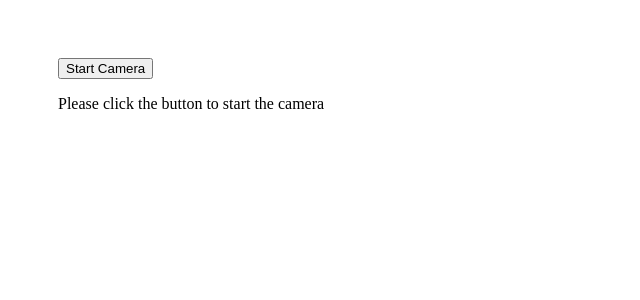
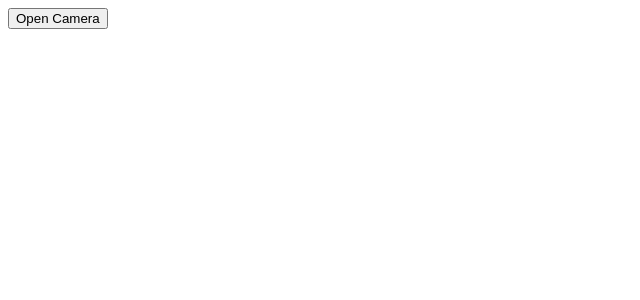
Before and after one commit to Raamdeluxe/test, a React (Create React App) app: page / in a window 1280 px wide. Shown: the top 300 px of the page, without its empty margins (0-640 px from the left). Built offline with nearby package versions, Linux system fonts and the light colour scheme.

Commit message:
camera 1.2

```diff
--- a/src/ARCamera.css
+++ /dev/null
@@ -1,3 +0,0 @@
-.btn-container {
-	padding: 50px;
-}
--- a/src/ARCamera.js
+++ /dev/null
@@ -1,34 +0,0 @@
-import React, { useState } from "react";
-import "./ARCamera.css";
-import "aframe";
-import "aframe-ar";
-
-const ARCamera = () => {
-	const [stream, setStream] = useState(null);
-
-	const startCamera = async () => {
-		try {
-			const mediaStream = await navigator.mediaDevices.getUserMedia({
-				video: true,
-			});
-			setStream(mediaStream);
-		} catch (err) {
-			console.log(err);
-		}
-	};
-
-	return (
-		<div className="btn-container">
-			<button onClick={startCamera}>Start Camera</button>
-			{stream ? (
-				<a-scene>
-					<a-video src={stream}></a-video>
-				</a-scene>
-			) : (
-				<p>Please click the button to start the camera</p>
-			)}
-		</div>
-	);
-};
-
-export default ARCamera;
--- /dev/null
+++ b/src/App.css
@@ -0,0 +1,6 @@
+.video_container {
+	display: flex;
+	flex-direction: column;
+	gap: 20px;
+	height: 100%;
+}
--- a/src/App.js
+++ b/src/App.js
@@ -1,11 +1,44 @@
-import ARCamera from "./ARCamera";
+import React, { useState } from "react";
+import "./App.css";
 
-function App() {
+function Camera() {
+	const [stream, setStream] = useState(null);
+	const [error, setError] = useState(null);
+	const [isCameraOpen, setIsCameraOpen] = useState(false);
+
+	const openCamera = () => {
+		navigator.mediaDevices
+			.getUserMedia({ video: true })
+			.then(setStream)
+			.catch(setError);
+		setIsCameraOpen(true);
+	};
+
+	const closeCamera = () => {
+		stream.getTracks().forEach((track) => track.stop());
+		setIsCameraOpen(false);
+	};
+
+	if (error) {
+		return <p>{error.message}</p>;
+	}
 	return (
-		<div className="App">
-			<ARCamera />
+		<div>
+			{!isCameraOpen ? (
+				<button onClick={openCamera}>Open Camera</button>
+			) : (
+				<div className="video_container">
+					<video
+						playsInline
+						autoPlay
+						muted
+						ref={(ref) => ref && (ref.srcObject = stream)}
+					/>
+					<button onClick={closeCamera}>Close Camera</button>
+				</div>
+			)}
 		</div>
 	);
 }
 
-export default App;
+export default Camera;
```
